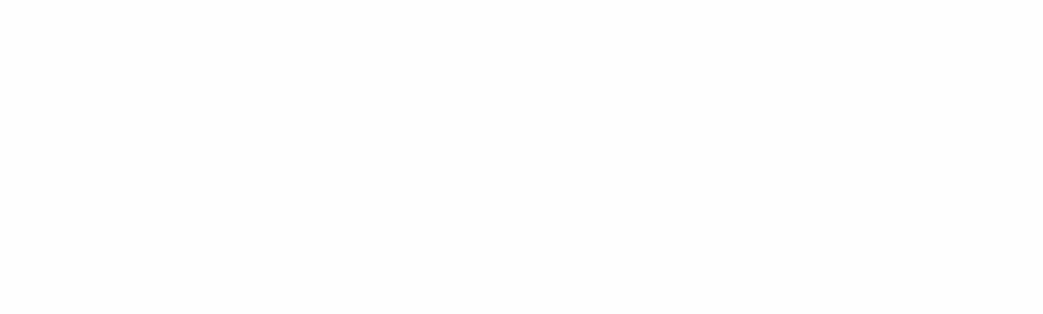
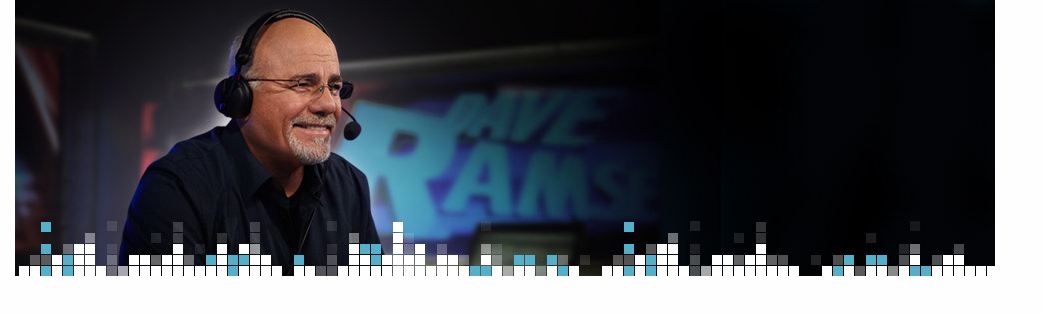
Before and after one commit to olagodavid/E5-self-assesment, a plain HTML site: page index.html in a window 1280 px wide. Shown: the whole page, without its empty margins (0-1043 px from the left). Drawn offline with Linux system fonts and the light colour scheme.

Commit message:
initial commit

```diff
--- a/index.html
+++ b/index.html
@@ -9,6 +9,8 @@
     <link rel="stylesheet" href="css/app.css">
   </head>
   <body>
+    <div class="small-12 columns">
+      <img src="assets/header.jpg">
 
 
     <script src="js/vendor/jquery.js"></script>
```
Also changed, not shown: assets/header.jpg (added).
